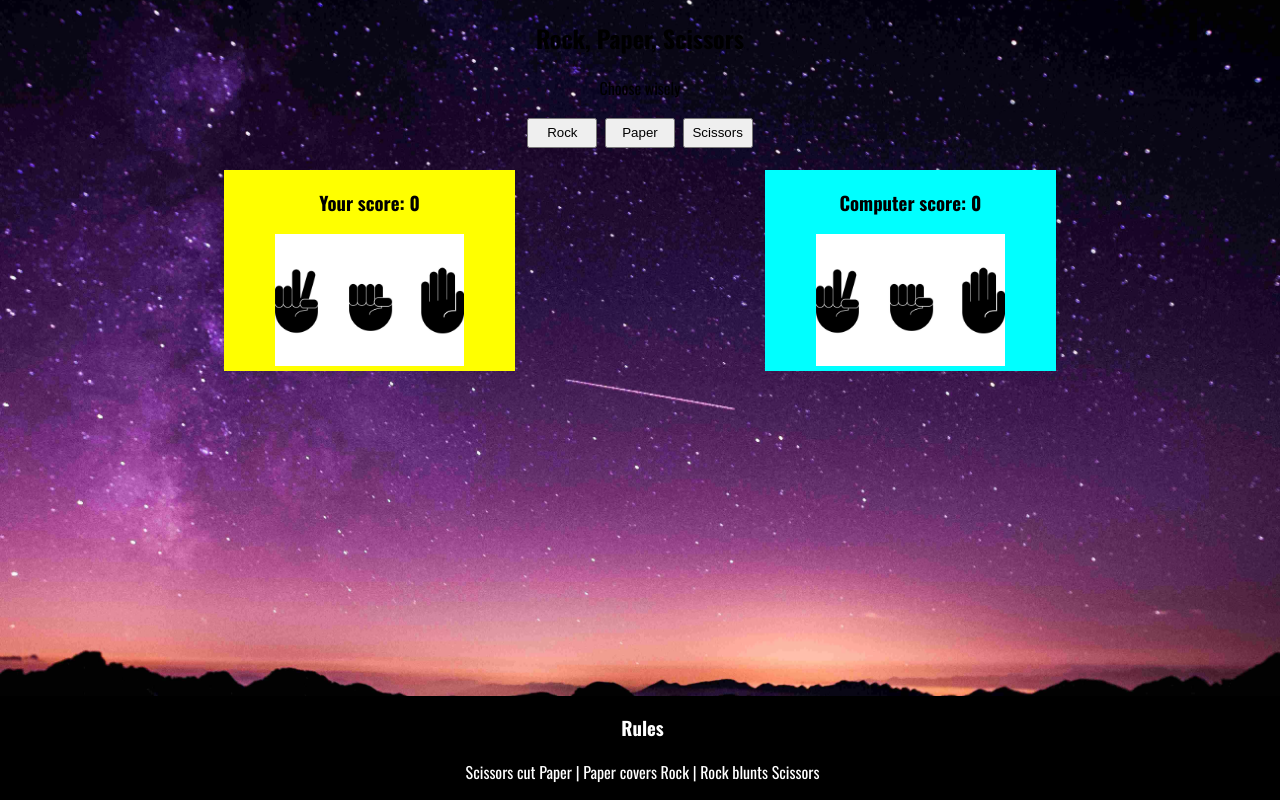
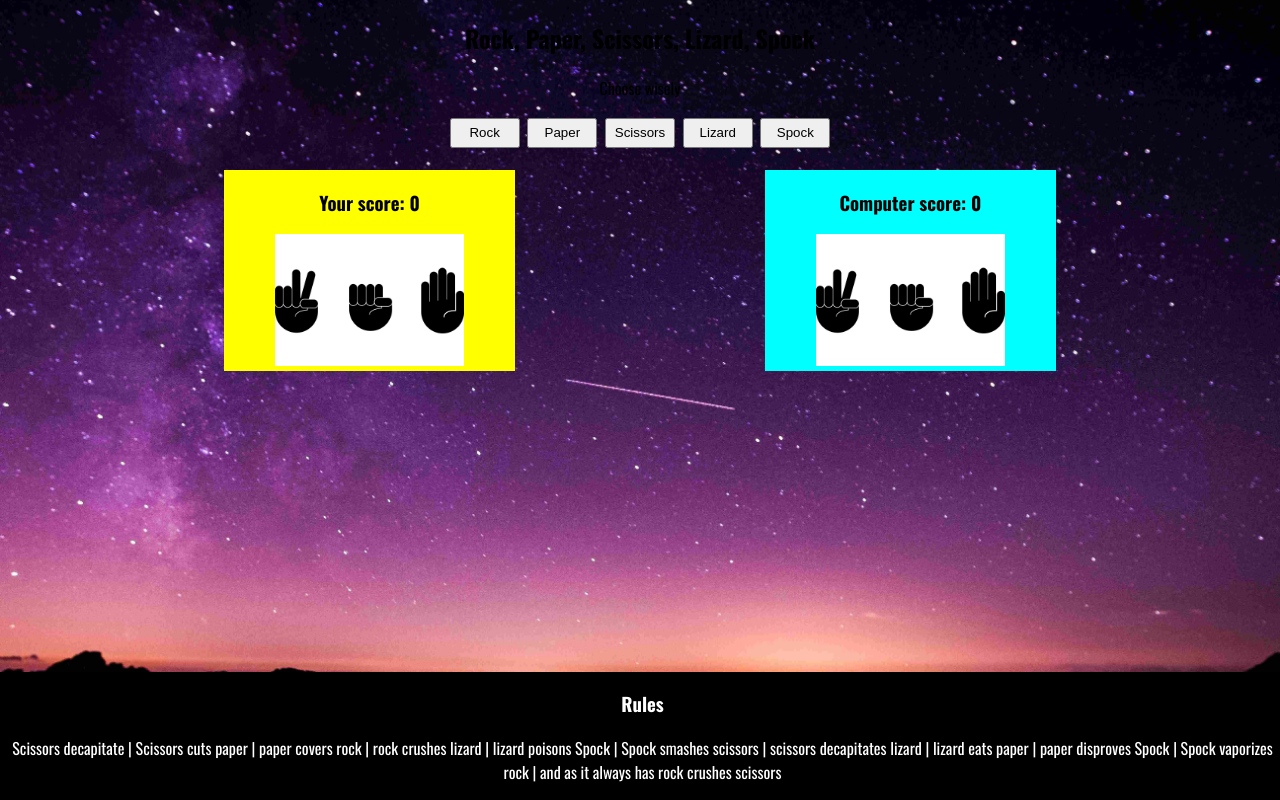
Before and after one commit to Code-Institute-Submissions/Landfish744-Milestone_Project_2, a plain HTML site: page index.html in a window 1280 px wide. Drawn offline with nearby package versions, Linux system fonts and the light colour scheme.

Commit message:
Add html to include lizard spock

```diff
--- a/index.html
+++ b/index.html
@@ -1,15 +1,17 @@
 <!DOCTYPE html>
 <html lang="en">
+
 <head>
     <meta charset="UTF-8">
     <meta http-equiv="X-UA-Compatible" content="IE=edge">
     <meta name="viewport" content="width=device-width, initial-scale=1.0">
     <link rel="stylesheet" href="assets/css/style.css">
-    <title>Rock Paper Scissors</title>
+    <title>Rock Paper Scissors Lizard Spock</title>
 </head>
+
 <body>
     <header>
-        <h2>Rock, Paper, Scissors</h2>
+        <h2>Rock, Paper, Scissors, Lizard, Spock</h2>
     </header>
 
     <section class="game-area">
@@ -18,6 +20,8 @@
             <button aria-label="Rock" data-choice="0" class="control">Rock</button>
             <button aria-label="Paper" data-choice="1" class="control">Paper</button>
             <button aria-label="Scissors" data-choice="2" class="control">Scissors</button>
+            <button aria-label="Lizard" data-choice="2" class="control">Lizard</button>
+            <button aria-label="Spock" data-choice="2" class="control">Spock</button>
         </div>
         <div id="messages"></div>
         <div class="player">
@@ -32,8 +36,11 @@
 
     <footer>
         <h3>Rules</h3>
-        <p>Scissors cut Paper | Paper covers Rock | Rock blunts Scissors</p>
+        <p>Scissors decapitate | Scissors cuts paper | paper covers rock | rock crushes lizard | lizard poisons Spock | Spock
+            smashes scissors | scissors decapitates lizard | lizard eats paper | paper disproves Spock | Spock vaporizes
+            rock | and as it always has rock crushes scissors</p>
     </footer>
     <script src="assets/js/script.js"></script>
 </body>
+
 </html>
```
